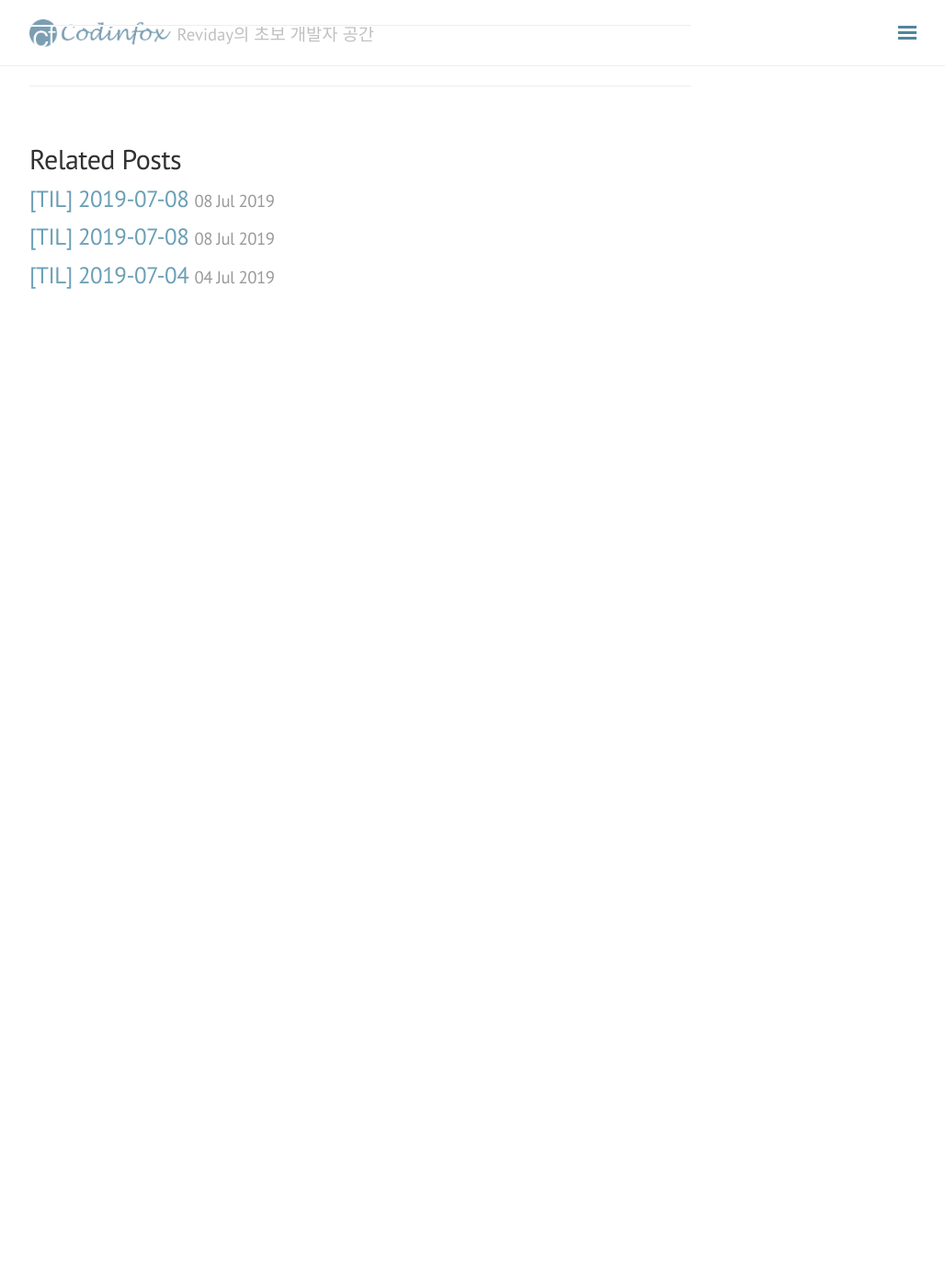
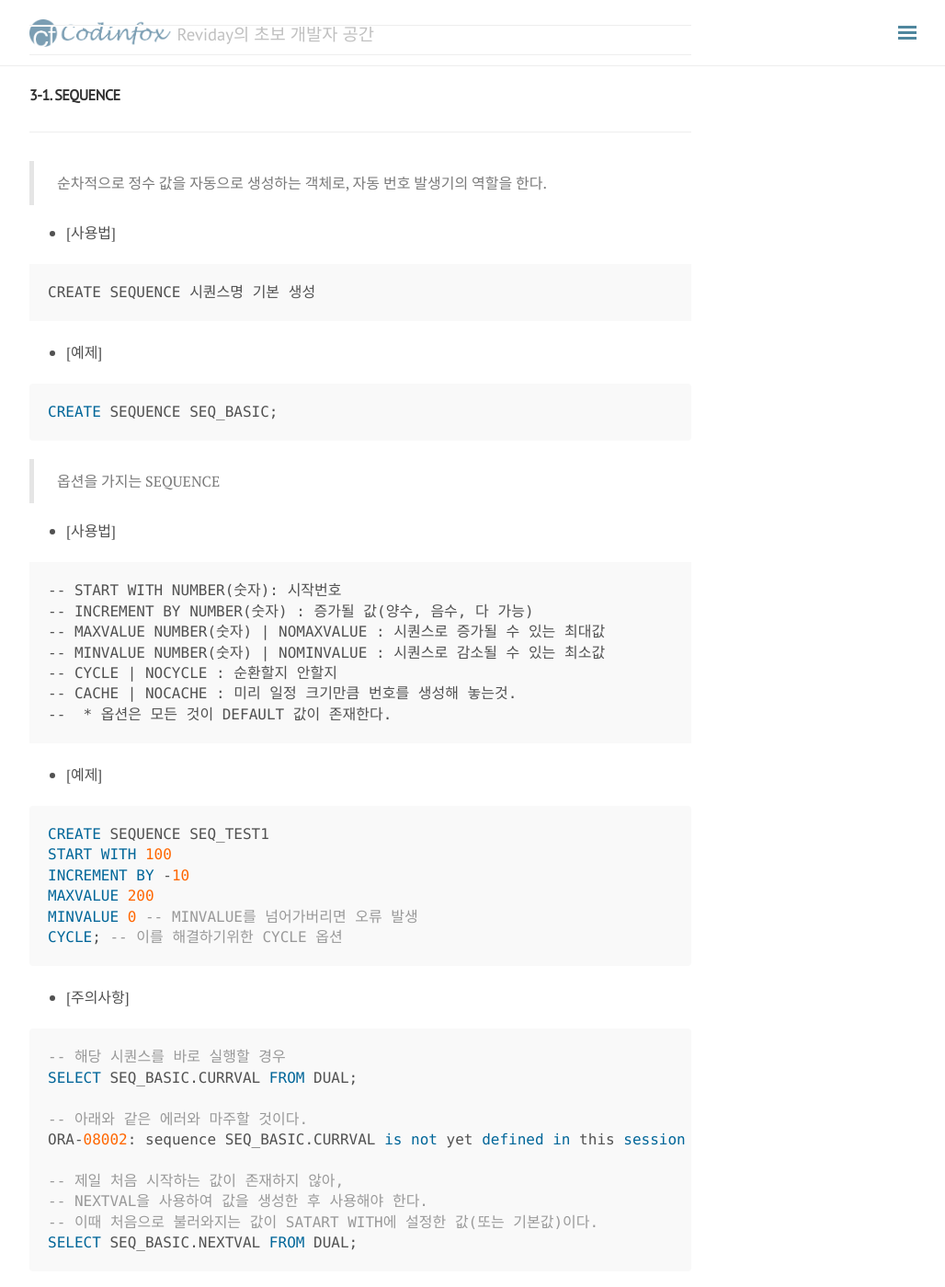
Before and after one commit to coding-laura/reviday.github.io, a Jekyll site: the page built from _posts/2019-07-05-TIL.md, in a window 1280 px wide and 1400 px high, scrolled down 4583 px. Shown: the whole window at 92% size, without its empty margins (248-1276 px from the left). Built offline with Jekyll 4.4.1, drawn with Linux system fonts in a browser that asks for light colours; nearby versions of some CDN libraries; comment, search, counter and statistics services are not loaded; before the commit the page ends 4958 px from its top, so only the background shows below that.

Commit message:
Add Post

````diff
--- a/_posts/2019-07-05-TIL.md
+++ b/_posts/2019-07-05-TIL.md
@@ -208,3 +208,68 @@ ROLLBACK TO SP1;
 #### 3. ORACLE OBJECT
 
 ---
+
+
+
+---
+
+###### 3-1. SEQUENCE
+
+---
+
+> 순차적으로 정수 값을 자동으로 생성하는 객체로, 자동 번호 발생기의
+> 역할을 한다.
+
+- [사용법]
+
+```code
+CREATE SEQUENCE 시퀀스명 기본 생성
+```
+
+- [예제]
+
+```sql
+CREATE SEQUENCE SEQ_BASIC;
+```
+
+
+
+> 옵션을 가지는 SEQUENCE
+
+- [사용법]
+
+```sode
+-- START WITH NUMBER(숫자): 시작번호
+-- INCREMENT BY NUMBER(숫자) : 증가될 값(양수, 음수, 다 가능)
+-- MAXVALUE NUMBER(숫자) | NOMAXVALUE : 시퀀스로 증가될 수 있는 최대값
+-- MINVALUE NUMBER(숫자) | NOMINVALUE : 시퀀스로 감소될 수 있는 최소값
+-- CYCLE | NOCYCLE : 순환할지 안할지
+-- CACHE | NOCACHE : 미리 일정 크기만큼 번호를 생성해 놓는것.
+--  * 옵션은 모든 것이 DEFAULT 값이 존재한다.
+```
+
+- [예제]
+
+```sql
+CREATE SEQUENCE SEQ_TEST1
+START WITH 100
+INCREMENT BY -10
+MAXVALUE 200
+MINVALUE 0 -- MINVALUE를 넘어가버리면 오류 발생
+CYCLE; -- 이를 해결하기위한 CYCLE 옵션
+```
+
+- [주의사항]
+
+```sql
+-- 해당 시퀀스를 바로 실행할 경우
+SELECT SEQ_BASIC.CURRVAL FROM DUAL;
+
+-- 아래와 같은 에러와 마주할 것이다.
+ORA-08002: sequence SEQ_BASIC.CURRVAL is not yet defined in this session
+
+-- 제일 처음 시작하는 값이 존재하지 않아,
+-- NEXTVAL을 사용하여 값을 생성한 후 사용해야 한다.
+-- 이때 처음으로 불러와지는 값이 SATART WITH에 설정한 값(또는 기본값)이다.
+SELECT SEQ_BASIC.NEXTVAL FROM DUAL;
+```
````
